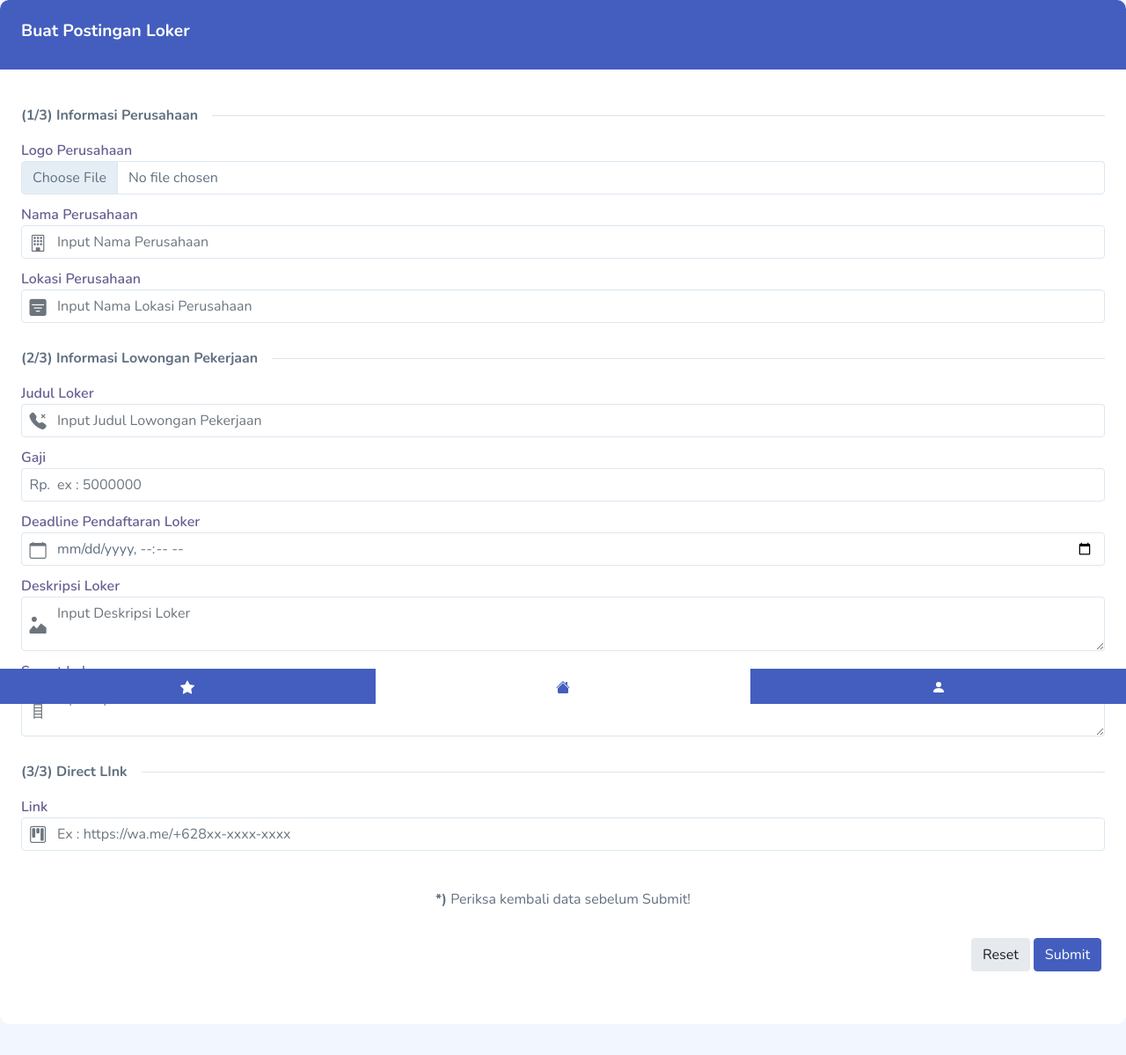
After one commit to mfathonyramdhan/jobtime, a CodeIgniter app: page /jobtime/user/form_create_loker_user in a window 1280 px wide. The commit adds this page. Shown: the whole page at 88% size. Run offline with CodeIgniter, Linux system fonts and the light colour scheme; data comes from the database, SQL or seed files in the repository; data that the repository does not hold is empty; some libraries are stand-ins or nearby versions.

Commit message:
add form create loker di user

```diff
--- a/application/controllers/User.php
+++ b/application/controllers/User.php
@@ -102,6 +102,79 @@ class User extends CI_Controller
         }
     }
 
+
+    public function form_create_loker_user()
+    {
+        $data['title'] = 'Buat Loker | JobTime';
+        $data['data_user'] = $this->M_admin->data_user($this->session->userdata('id_user'));
+        $this->load->view('template/meta', $data);
+        $this->load->view('form-create-loker-user', $data);
+    }
+
+    public function create_loker()
+    {
+        $pesan = array();
+
+        $config['upload_path']          = 'assets/images/logo_perusahaan/';  // folder upload
+        $config['allowed_types']        = 'gif|jpg|png|jpeg'; // jenis file
+        $config['overwrite']            = TRUE;
+        $config['max_size']             = 8000;
+
+        $this->load->library('upload', $config);
+        $this->upload->initialize($config);
+        if (!$this->upload->do_upload('image')) //sesuai dengan name pada form
+        {
+            array_push($pesan, $this->upload->display_errors());
+        }
+        $file = $this->upload->data();
+        $logo = $file['file_name'];
+
+        $date = strtotime(htmlspecialchars($this->input->post('deadline')));
+
+        $data = [
+            'id_user' => htmlspecialchars($this->input->post('id_user', true)),
+            'id_jobs_status' => 1,
+            'logo' => $logo,
+            'judul' => htmlspecialchars($this->input->post('judul', true)),
+            'perusahaan_nama' => htmlspecialchars($this->input->post('perusahaan_nama', true)),
+            'perusahaan_lokasi' => htmlspecialchars($this->input->post('perusahaan_lokasi', true)),
+            'gaji' => htmlspecialchars($this->input->post('gaji', true)),
+            'deskripsi' => htmlspecialchars($this->input->post('deskripsi', true)),
+            'syarat' => htmlspecialchars($this->input->post('syarat', true)),
+            'created_at' => date('Y-m-d H:i:s'),
+            'updated_at' => date('Y-m-d H:i:s'),
+            'deadline' => date('Y-m-d H:i:s', $date),
+            'link' => htmlspecialchars($this->input->post('link', true)),
+
+        ];
+
+        // var_dump($data);
+        // die;
+
+        if (empty($pesan)) {
+            $result = $this->M_admin->tambah_loker($data);
+        } else {
+            $this->session->set_flashdata('pesan', array(
+                'status_pesan' => false,
+                'isi_pesan' => 'Isi Form Dengan Valid'
+            ));
+            redirect('user/form_create_loker_user');
+        }
+        if ($result == true) {
+            $this->session->set_flashdata('pesan', array(
+                'status_pesan' => true,
+                'isi_pesan' => 'Tambah Loker Berhasil'
+            ));
+            redirect('admin/favorit');
+        } else {
+            $this->session->set_flashdata('pesan', array(
+                'status_pesan' => false,
+                'isi_pesan' => 'Update Loker Gagal'
+            ));
+            redirect('user/form_create_loker_user');
+        }
+    }
+
     public function logout()
     {
         session_destroy();
--- /dev/null
+++ b/application/views/form-create-loker-user.php
@@ -0,0 +1,234 @@
+<?php
+$pesan = $this->session->flashdata('pesan');
+if (!empty($pesan)) {
+    if ($pesan['status_pesan'] == true && !empty($pesan)) {
+        echo '
+	<script>
+		Swal.fire({
+			title: "Berhasil",
+			text: "' . $pesan['isi_pesan'] . '",
+			type: "success",
+			confirmButtonText: "Ok"
+		});
+	</script>';
+    } else if ($pesan['status_pesan'] == false && !empty($pesan)) {
+        echo '
+	<script>
+		Swal.fire({
+			title: "Gagal",
+			text: "' . $pesan['isi_pesan'] . '",
+			type: "error",
+			confirmButtonText: "Coba lagi"
+		});
+	</script>';
+    }
+}
+?>
+<nav class="navbar bg-primary navbar-expand fixed-bottom " style="height: 40px; padding: 0px;">
+    <ul class="navbar-nav nav-justified w-100">
+        <li class="nav-item">
+            <a href="<?= base_url('admin/favorit/') ?>" class="nav-link"> <svg xmlns="http://www.w3.org/2000/svg" width="16" height="16" fill="#fff" class="bi bi-star-fill" viewBox="0 0 16 16">
+                    <path d="M3.612 15.443c-.386.198-.824-.149-.746-.592l.83-4.73L.173 6.765c-.329-.314-.158-.888.283-.95l4.898-.696L7.538.792c.197-.39.73-.39.927 0l2.184 4.327 4.898.696c.441.062.612.636.282.95l-3.522 3.356.83 4.73c.078.443-.36.79-.746.592L8 13.187l-4.389 2.256z" />
+                </svg>
+            </a>
+        </li>
+        <li class="nav-item" style="background-color: white;">
+            <a href="<?= base_url('user/index/') ?>" class="nav-link">
+                <svg xmlns="http://www.w3.org/2000/svg" width="20" height="20" fill="#435ebe" class="bi bi-house-fill" viewBox="0 0 16 16">
+                    <path fill-rule="evenodd" d="m8 3.293 6 6V13.5a1.5 1.5 0 0 1-1.5 1.5h-9A1.5 1.5 0 0 1 2 13.5V9.293l6-6zm5-.793V6l-2-2V2.5a.5.5 0 0 1 .5-.5h1a.5.5 0 0 1 .5.5z" />
+                    <path fill-rule="evenodd" d="M7.293 1.5a1 1 0 0 1 1.414 0l6.647 6.646a.5.5 0 0 1-.708.708L8 2.207 1.354 8.854a.5.5 0 1 1-.708-.708L7.293 1.5z" />
+                </svg>
+            </a>
+        </li>
+        <li class="nav-item">
+            <a href="<?= base_url('user/update_myprofile/') ?>" class="nav-link">
+                <svg xmlns="http://www.w3.org/2000/svg" width="16" height="16" fill="#fff" class="bi bi-person-fill" viewBox="0 0 16 16">
+                    <path d="M3 14s-1 0-1-1 1-4 6-4 6 3 6 4-1 1-1 1H3zm5-6a3 3 0 1 0 0-6 3 3 0 0 0 0 6z" />
+                </svg>
+            </a>
+        </li>
+
+    </ul>
+</nav>
+<div class="card">
+    <div class="page-heading">
+        <div class="card-header bg-primary">
+            <h4 class="card-title" style="color: white;">Buat Postingan Loker</h4>
+        </div>
+        <section id="basic-vertical-layouts">
+            <div class="card-content">
+                <div class="card-body">
+                    <form class="form form-vertical" method="POST" action="<?= base_url('user/create_loker/') ?>" enctype="multipart/form-data">
+                        <div class="form-body">
+
+                            <div class="divider divider-left">
+                                <div class="divider-text">
+                                    <strong>(1/3) Informasi Perusahaan</strong>
+                                </div>
+                            </div>
+
+                            <input type="hidden" name="id_user" value="<?= $data_user['id_user'] ?>">
+
+                            <div class="row">
+                                <div class="form-group">
+                                    <label for="formFile">Logo Perusahaan</label>
+                                    <input type="file" class="form-control" placeholder="" id="formFile" name="image" id="image" required />
+                                </div>
+                            </div>
+                            <div class="row">
+                                <div class="form-group has-icon-left">
+                                    <label for="first-name-icon">Nama Perusahaan</label>
+                                    <div class="position-relative">
+                                        <input type="text" class="form-control" placeholder="Input Nama Perusahaan " id="first-name-icon" name="perusahaan_nama" required />
+                                        <div class="form-control-icon">
+                                            <i class="bi bi-building"></i>
+                                        </div>
+                                    </div>
+                                </div>
+                            </div>
+                            <div class="row">
+                                <div class="form-group has-icon-left">
+                                    <label for="first-name-icon">Lokasi Perusahaan</label>
+                                    <div class="position-relative">
+                                        <input type="text" class="form-control" placeholder="Input Nama Lokasi Perusahaan" id="first-name-icon" name="perusahaan_lokasi" required />
+                                        <div class="form-control-icon">
+                                            <i class="bi bi-geo-alt"></i>
+                                        </div>
+                                    </div>
+                                </div>
+                            </div>
+                            <!-- <div class="col-md-auto">
+											<div class="form-group has-icon-left">
+												<label for="password-id-icon">Password</label>
+												<div class="position-relative">
+													<input type="password" class="form-control" placeholder="Input password " id="password-id-icon" name="password"  />
+													<div class="form-control-icon">
+														<i class="bi bi-lock"></i>
+													</div>
+												</div>
+											</div>
+										</div> -->
+                            <div class="divider divider-left">
+                                <div class="divider-text">
+                                    <strong>(2/3) Informasi Lowongan Pekerjaan</strong>
+                                </div>
+                            </div>
+
+
+                            <div class="row">
+                                <div class="form-group has-icon-left">
+                                    <label for="first-name-icon">Judul Loker</label>
+                                    <div class="position-relative">
+                                        <input type="text" class="form-control" placeholder="Input Judul Lowongan Pekerjaan " id="first-name-icon" name="judul" required />
+                                        <div class="form-control-icon">
+                                            <i class="bi bi-type"></i>
+                                        </div>
+                                    </div>
+                                </div>
+                            </div>
+                            <div class="row">
+                                <div class="form-group has-icon-left">
+                                    <label for="mobile-id-icon">Gaji</label>
+                                    <div class="position-relative">
+                                        <input type="number" class="form-control" placeholder="ex : 5000000" id="mobile-id-icon" name="gaji" required />
+                                        <div class="form-control-icon">
+                                            Rp.
+                                        </div>
+                                    </div>
+                                </div>
+                            </div>
+                            <div class="row">
+                                <div class="form-group has-icon-left">
+                                    <label for="date-id-icon">Deadline Pendaftaran Loker</label>
+                                    <div class="position-relative">
+                                        <input type="datetime-local" class="form-control" placeholder="Input tanggal deadline loker " id="date-id-icon" name="deadline" required />
+                                        <div class="form-control-icon">
+                                            <i class="bi bi-calendar"></i>
+                                        </div>
+                                    </div>
+                                </div>
+                            </div>
+                        </div>
+                        <div class="row">
+                            <div class="form-group has-icon-left">
+                                <label for="first-name-icon">Deskripsi Loker</label>
+                                <div class="position-relative">
+                                    <textarea type="text" class="form-control" placeholder="Input Deskripsi Loker" id="first-name-icon" name="deskripsi" required></textarea>
+                                    <div class="form-control-icon">
+                                        <i class="bi bi-justify-left"></i>
+                                    </div>
+                                </div>
+                            </div>
+                        </div>
+                        <div class="row">
+                            <div class="form-group has-icon-left">
+                                <label for="first-name-icon">Syarat Loker</label>
+                                <div class="position-relative">
+
+                                    <textarea type="text" class="form-control" placeholder="Input Syarat Loker " id="first-name-icon" name="syarat" required></textarea>
+                                    <div class="form-control-icon">
+                                        <i class="bi bi-list-ol"></i>
+                                    </div>
+                                </div>
+                            </div>
+                        </div>
+
+
+
+
+
+
+                        <div class="divider divider-left">
+                            <div class="divider-text">
+                                <strong>(3/3) Direct LInk</strong>
+                            </div>
+                        </div>
+                        <div class="row">
+                            <div class="form-group has-icon-left">
+                                <label for="#">Link</label>
+                                <div class="position-relative">
+                                    <input type="text" class="form-control" placeholder="Ex : https://wa.me/+628xx-xxxx-xxxx" id="link" name="link" required />
+                                    <div class="form-control-icon">
+                                        <i class="bi bi-link-45deg"></i>
+                                    </div>
+                                </div>
+                            </div>
+                        </div>
+                        <div class="divider divider-left">
+                            <div class="divider">
+                                <strong>*)</strong> Periksa kembali data
+                                sebelum Submit!
+                            </div>
+                        </div>
+                        <div class="col-12 d-flex justify-content-end">
+                            <button type="reset" class="btn btn-light-secondary me-1 mb-1">
+                                Reset
+                            </button>
+                            <button type="submit" class="btn btn-primary me-1 mb-1">
+                                Submit
+                            </button>
+                        </div>
+                </div>
+
+                </form>
+            </div>
+    </div>
+</div>
+</div>
+</div>
+</div>
+</section>
+</div>
+</div>
+
+
+
+<?php $this->load->view('template/js') ?>
+<script>
+    $(function() {
+        $("#datetimepicker1").datetimepicker();
+    });
+</script>
+</body>
+
+</html>
--- a/application/views/homepage.php
+++ b/application/views/homepage.php
@@ -26,9 +26,9 @@
 
 		</ul>
 	</nav>
-	<!-- <div class="row" style="margin-right: 20px; margin-left: 20px; padding-bottom: 20px;">
-		<a href="#" class="btn btn-primary">+ Buat Postingan Loker</a>
-	</div> -->
+	<div class="row" style="margin-right: 20px; margin-left: 20px; padding-bottom: 20px;">
+		<a href="<?= base_url('user/form_create_loker_user/') ?>" class="btn btn-primary">+ Buat Postingan Loker</a>
+	</div>
 
 	<div class="row" style="margin: 0px 0px 30px 0px;">
 
```
